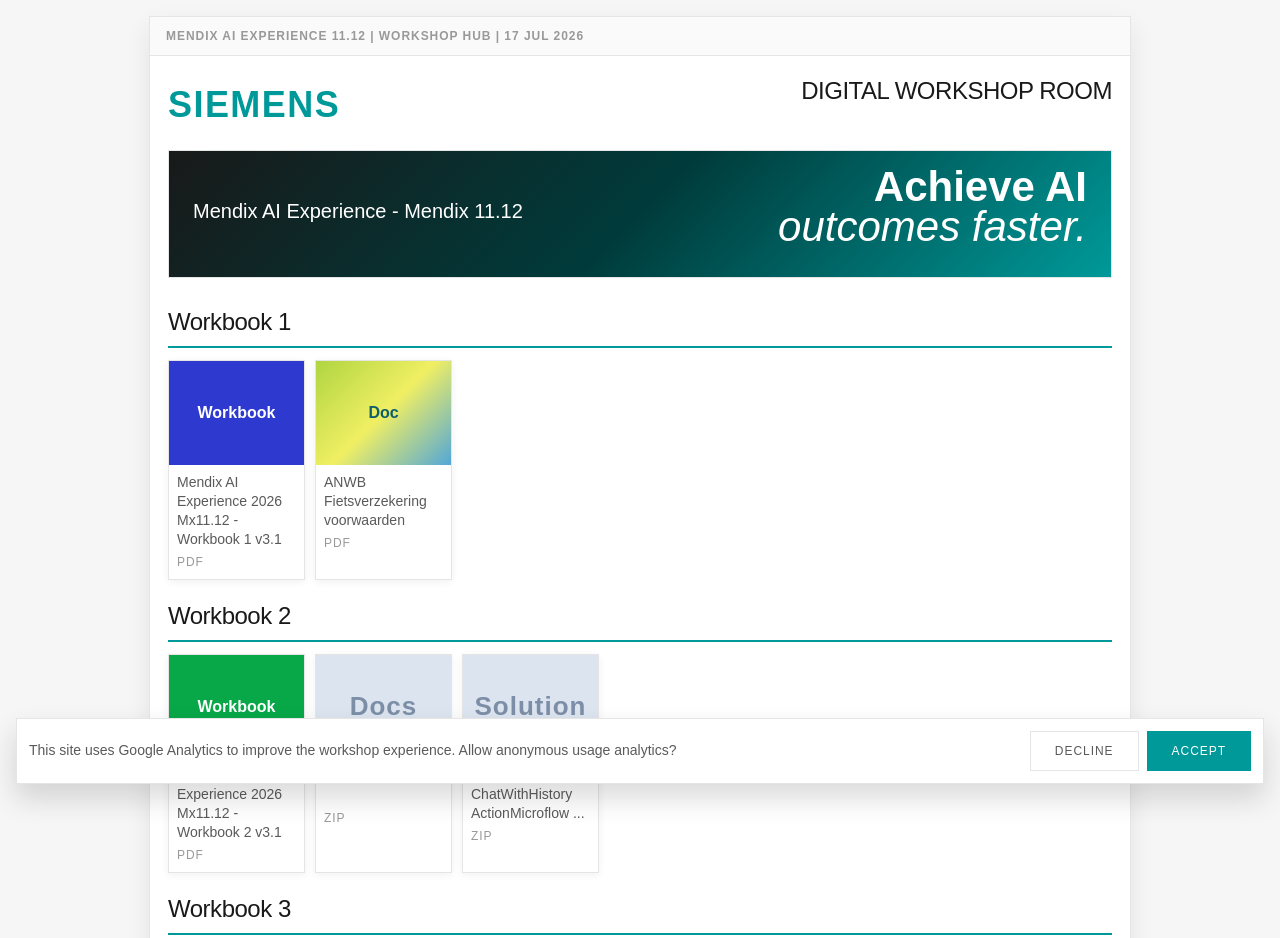
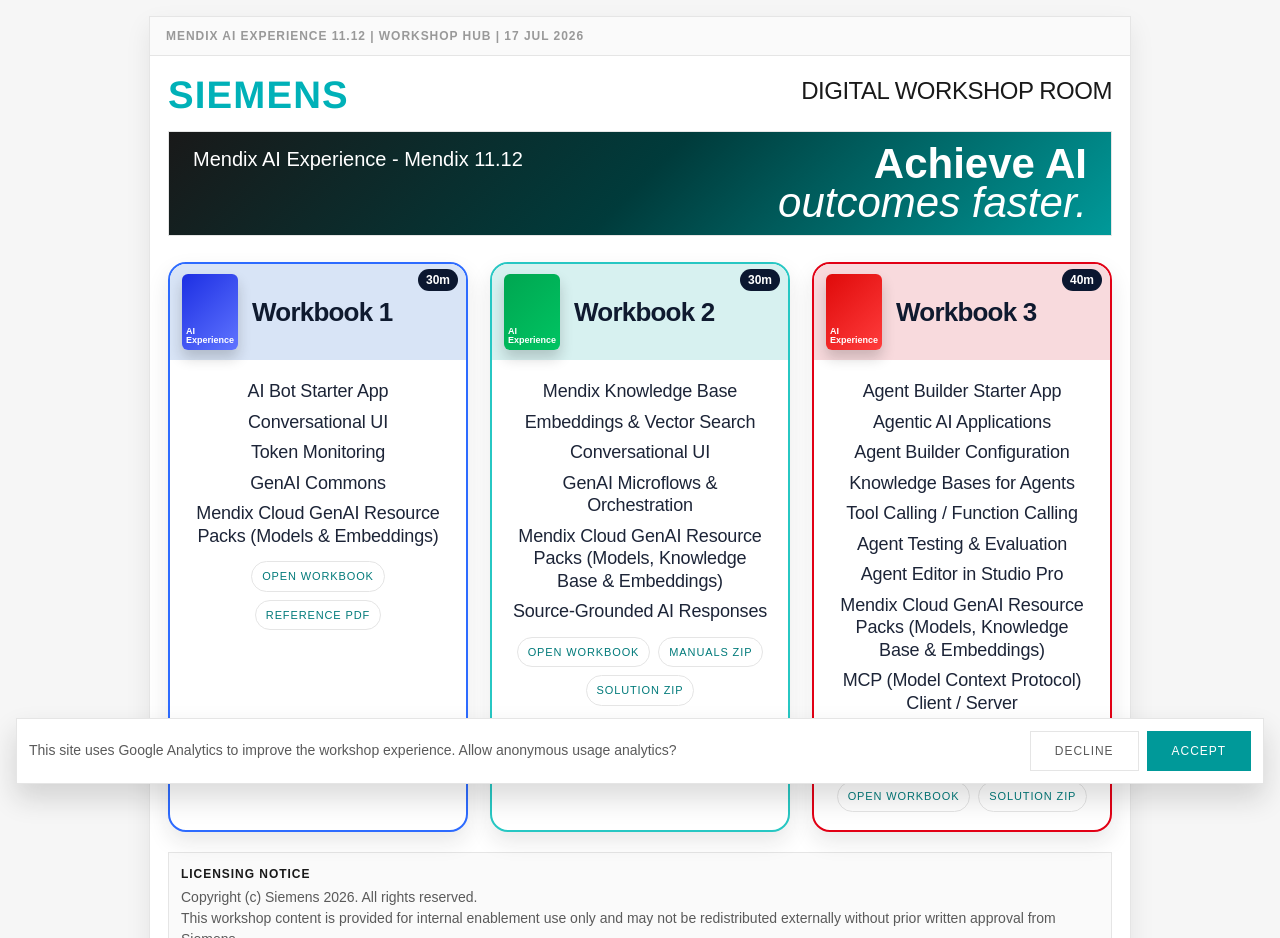
Before and after one commit to joshuamoesa/mendix-howtos, a plain HTML site: page docs/index.html in a window 1280 px wide. Shown: the top 938 px of the page. Drawn offline with Linux system fonts and the light colour scheme.

Commit message:
restyled and revamped the html page.

```diff
--- a/docs/index.html
+++ b/docs/index.html
@@ -96,10 +96,19 @@
 			}
 
 			.brand-mark {
-				font-size: 36px;
-				letter-spacing: 0.04em;
-				color: var(--siemens-petrol);
+				display: inline-block;
+				padding: 0;
+				background: transparent;
+				border-radius: 0;
+				font-family: "Helvetica Neue", Arial, sans-serif;
+				font-size: clamp(28px, 3vw, 42px);
+				line-height: 0.9;
+				letter-spacing: 0.03em;
+				color: #00b1b8;
 				font-weight: 700;
+				text-transform: uppercase;
+				white-space: nowrap;
+				box-shadow: none;
 			}
 
 			.page-title {
@@ -113,34 +122,171 @@
 			}
 
 			.hero-banner {
-				height: 126px;
+				min-height: 0;
 				border: 1px solid var(--siemens-gray-lighter);
 				background: linear-gradient(135deg, var(--siemens-gray-dark) 0%, #003b3b 50%, var(--siemens-petrol) 100%);
-				position: relative;
+				display: flex;
+				justify-content: space-between;
+				align-items: flex-start;
+				gap: 18px;
+				padding: 12px 24px;
 				overflow: hidden;
 				margin-bottom: 26px;
 			}
 
 			.hero-subtitle {
-				position: absolute;
-				left: 24px;
-				top: 45px;
 				color: #fff;
-				font-size: 20px;
+				font-size: clamp(16px, 2vw, 20px);
 				font-weight: 400;
-				max-width: 56%;
+				max-width: 58%;
+				align-self: flex-start;
 			}
 
 			.hero-title {
-				position: absolute;
-				right: 24px;
-				top: 16px;
 				color: #fff;
-				font-size: 42px;
+				font-size: clamp(28px, 4.2vw, 42px);
 				font-weight: 700;
 				text-align: right;
 				line-height: 0.95;
-				max-width: 43%;
+				max-width: 40%;
+				margin-left: auto;
+			}
+
+			.workbook-grid {
+				display: grid;
+				grid-template-columns: repeat(3, minmax(0, 1fr));
+				gap: 22px;
+				margin-bottom: 20px;
+			}
+
+			.workbook-card {
+				background: #fff;
+				border: 2px solid var(--card-accent);
+				border-radius: 18px;
+				overflow: hidden;
+				box-shadow: 0 10px 22px rgba(25, 25, 25, 0.1);
+				transition: transform 150ms ease, box-shadow 150ms ease;
+			}
+
+			.workbook-card:hover {
+				transform: translateY(-3px);
+				box-shadow: 0 16px 30px rgba(25, 25, 25, 0.15);
+			}
+
+			.workbook-head {
+				position: relative;
+				display: flex;
+				align-items: center;
+				gap: 14px;
+				padding: 10px 12px;
+				background: var(--card-bg);
+			}
+
+			.workbook-cover {
+				width: 48px;
+				height: 68px;
+				border-radius: 6px;
+				box-shadow: 0 8px 14px rgba(25, 25, 25, 0.2);
+				background: linear-gradient(135deg, var(--cover-1) 0%, var(--cover-2) 100%);
+				color: #fff;
+				display: flex;
+				align-items: flex-end;
+				font-size: 9px;
+				font-weight: 700;
+				padding: 4px;
+				line-height: 1.1;
+			}
+
+			.workbook-heading {
+				font-size: 26px;
+				line-height: 1;
+				font-weight: 800;
+				letter-spacing: -0.03em;
+				color: #0f1a2f;
+			}
+
+			.workbook-time {
+				position: absolute;
+				right: 8px;
+				top: 5px;
+				background: #0b1730;
+				color: #fff;
+				font-size: 12px;
+				font-weight: 700;
+				line-height: 1;
+				padding: 5px 8px;
+				border-radius: 999px;
+			}
+
+			.workbook-body {
+				padding: 20px 20px 18px;
+			}
+
+			.workbook-title {
+				margin: 0 0 12px;
+				font-size: 48px;
+				font-weight: 800;
+				letter-spacing: -0.03em;
+				text-align: center;
+				color: #0f1a2f;
+			}
+
+			.workbook-topics {
+				list-style: none;
+				margin: 0;
+				padding: 0;
+				text-align: center;
+			}
+
+			.workbook-topics li {
+				font-size: 18px;
+				font-weight: 500;
+				letter-spacing: -0.01em;
+				color: #1c2437;
+				line-height: 1.25;
+				margin-bottom: 8px;
+			}
+
+			.workbook-links {
+				margin-top: 14px;
+				display: flex;
+				justify-content: center;
+				gap: 8px;
+				flex-wrap: wrap;
+			}
+
+			.workbook-links a {
+				display: inline-block;
+				padding: 6px 10px;
+				font-size: 11px;
+				text-transform: uppercase;
+				letter-spacing: 0.08em;
+				color: var(--siemens-petrol-dark);
+				border: 1px solid var(--siemens-gray-lighter);
+				border-radius: 999px;
+				text-decoration: none;
+				background: #fff;
+			}
+
+			.card-one {
+				--card-accent: #2d6bff;
+				--card-bg: #d8e4f6;
+				--cover-1: #1d2fe3;
+				--cover-2: #5f74ff;
+			}
+
+			.card-two {
+				--card-accent: #27c7c3;
+				--card-bg: #d7f1f0;
+				--cover-1: #00a651;
+				--cover-2: #00c462;
+			}
+
+			.card-three {
+				--card-accent: #e20015;
+				--card-bg: #f8dadd;
+				--cover-1: #df0a0a;
+				--cover-2: #ff3c3c;
 			}
 
 			.section {
@@ -299,8 +445,29 @@
 					max-width: none;
 				}
 
+				.hero-banner {
+					padding: 14px 16px;
+					gap: 10px;
+					flex-direction: column;
+				}
+
 				.hero-title {
 					font-size: 32px;
+					text-align: left;
+					margin-left: 0;
+				}
+
+				.workbook-grid {
+					grid-template-columns: 1fr;
+				}
+
+				.workbook-title,
+				.workbook-heading {
+					font-size: 44px;
+				}
+
+				.workbook-topics li {
+					font-size: 17px;
 				}
 			}
 		</style>
@@ -328,59 +495,75 @@
 					</div>
 				</div>
 
-				<div class="section">
-					<div class="section-title">Workbook 1</div>
-					<div class="section-divider"></div>
-					<div class="tile-grid">
-						<a class="tile-link" href="Mendix%20AI%20Experience%202026%20Mx1112%20-%20Workbook%201%20v3.1.pdf" target="_blank" rel="noopener noreferrer" style="width:135px; background:#e9e9e9; border:1px solid #d2d2d2; display:block; text-decoration:none; color:inherit;">
-							<div style="height:104px; background:#2d39cf; color:#fff; display:flex; align-items:center; justify-content:center; font-size:16px; font-weight:700;">Workbook</div>
-							<div class="tile-name">Mendix AI Experience 2026 Mx11.12 - Workbook 1 v3.1</div>
-							<div class="tile-filetype">PDF</div>
-						</a>
-						<a class="tile-link" href="ANWB%20Fietsverzekering%20Voorwaarden.pdf" target="_blank" rel="noopener noreferrer" style="width:135px; background:#e9e9e9; border:1px solid #d2d2d2; display:block; text-decoration:none; color:inherit;">
-							<div style="height:104px; background:linear-gradient(135deg,#b0d541,#f0ef63 50%, #53a7d8); display:flex; align-items:center; justify-content:center; color:#0f5f6b; font-size:16px; font-weight:700;">Doc</div>
-							<div class="tile-name">ANWB Fietsverzekering voorwaarden</div>
-							<div class="tile-filetype">PDF</div>
-						</a>
+				<div class="workbook-grid">
+					<div class="workbook-card card-one">
+						<div class="workbook-head">
+							<div class="workbook-cover">AI Experience</div>
+							<div class="workbook-heading">Workbook 1</div>
+							<div class="workbook-time">30m</div>
+						</div>
+						<div class="workbook-body">
+							<ul class="workbook-topics">
+								<li>AI Bot Starter App</li>
+								<li>Conversational UI</li>
+								<li>Token Monitoring</li>
+								<li>GenAI Commons</li>
+								<li>Mendix Cloud GenAI Resource Packs (Models &amp; Embeddings)</li>
+							</ul>
+							<div class="workbook-links">
+								<a href="Mendix%20AI%20Experience%202026%20Mx1112%20-%20Workbook%201%20v3.1.pdf" target="_blank" rel="noopener noreferrer">Open Workbook</a>
+								<a href="ANWB%20Fietsverzekering%20Voorwaarden.pdf" target="_blank" rel="noopener noreferrer">Reference PDF</a>
+							</div>
+						</div>
 					</div>
-				</div>
 
-				<div class="section">
-					<div class="section-title">Workbook 2</div>
-					<div class="section-divider"></div>
-					<div class="tile-grid">
-						<a class="tile-link" href="Mendix%20AI%20Experience%202026%20Mx1112%20-%20Workbook%202%20v3.1.pdf" target="_blank" rel="noopener noreferrer" style="width:135px; background:#e9e9e9; border:1px solid #d2d2d2; display:block; text-decoration:none; color:inherit;">
-							<div style="height:104px; background:#08a748; color:#fff; display:flex; align-items:center; justify-content:center; font-size:16px; font-weight:700;">Workbook</div>
-							<div class="tile-name">Mendix AI Experience 2026 Mx11.12 - Workbook 2 v3.1</div>
-							<div class="tile-filetype">PDF</div>
-						</a>
-						<a class="tile-link" href="https://view.highspot.com/viewer/e1b505bcf3c45fd2433ad5ac4a3994b6" target="_blank" rel="noopener noreferrer" style="width:135px; background:#e9e9e9; border:1px solid #d2d2d2; display:block; text-decoration:none; color:inherit;">
-							  <div style="height:104px; display:flex; align-items:center; justify-content:center; background:#dce4ef; color:#7d8ea7; font-size:26px; font-weight:700; letter-spacing:1px;">Docs</div>
-							<div class="tile-name">Manuals</div>
-							<div class="tile-filetype">ZIP</div>
-						</a>
-						<a class="tile-link" href="ChatContext_ChatWithHistory_ActionMicroflow_MxGenAI_RAG_1112.mpk.zip" target="_blank" rel="noopener noreferrer" style="width:135px; background:#e9e9e9; border:1px solid #d2d2d2; display:block; text-decoration:none; color:inherit;">
-							  <div style="height:104px; display:flex; align-items:center; justify-content:center; background:#dce4ef; color:#7d8ea7; font-size:26px; font-weight:700; letter-spacing:1px;">Solution</div>
-							<div class="tile-name">ChatContext ChatWithHistory ActionMicroflow ...</div>
-							<div class="tile-filetype">ZIP</div>
-						</a>
+					<div class="workbook-card card-two">
+						<div class="workbook-head">
+							<div class="workbook-cover">AI Experience</div>
+							<div class="workbook-heading">Workbook 2</div>
+							<div class="workbook-time">30m</div>
+						</div>
+						<div class="workbook-body">
+							<ul class="workbook-topics">
+								<li>Mendix Knowledge Base</li>
+								<li>Embeddings &amp; Vector Search</li>
+								<li>Conversational UI</li>
+								<li>GenAI Microflows &amp; Orchestration</li>
+								<li>Mendix Cloud GenAI Resource Packs (Models, Knowledge Base &amp; Embeddings)</li>
+								<li>Source-Grounded AI Responses</li>
+							</ul>
+							<div class="workbook-links">
+								<a href="Mendix%20AI%20Experience%202026%20Mx1112%20-%20Workbook%202%20v3.1.pdf" target="_blank" rel="noopener noreferrer">Open Workbook</a>
+								<a href="https://view.highspot.com/viewer/e1b505bcf3c45fd2433ad5ac4a3994b6" target="_blank" rel="noopener noreferrer">Manuals Zip</a>
+								<a href="ChatContext_ChatWithHistory_ActionMicroflow_MxGenAI_RAG_1112.mpk.zip" target="_blank" rel="noopener noreferrer">Solution Zip</a>
+							</div>
+						</div>
 					</div>
-				</div>
 
-				<div class="section">
-					<div class="section-title">Workbook 3</div>
-					<div class="section-divider"></div>
-					<div class="tile-grid">
-						<a class="tile-link" href="Mendix%20AI%20Experience%202026%20Mx1112%20-%20Workbook%203%20v3.1.pdf" target="_blank" rel="noopener noreferrer" style="width:135px; background:#e9e9e9; border:1px solid #d2d2d2; display:block; text-decoration:none; color:inherit;">
-							<div style="height:104px; background:#d80a0a; color:#fff; display:flex; align-items:center; justify-content:center; font-size:16px; font-weight:700;">Workbook</div>
-							<div class="tile-name">Mendix AI Experience 2026 Mx11.12 - Workbook 3 v3.1</div>
-							<div class="tile-filetype">PDF</div>
-						</a>
-						<a class="tile-link" href="MCPServer_AuthorizeUser_Dummy.mpk.zip" target="_blank" rel="noopener noreferrer" style="width:135px; background:#e9e9e9; border:1px solid #d2d2d2; display:block; text-decoration:none; color:inherit;">
-							  <div style="height:104px; display:flex; align-items:center; justify-content:center; background:#dce4ef; color:#7d8ea7; font-size:26px; font-weight:700; letter-spacing:1px;">Solution</div>
-							<div class="tile-name">MCPServer AuthorizeUser Dummy.mpk</div>
-							<div class="tile-filetype">ZIP</div>
-						</a>
+					<div class="workbook-card card-three">
+						<div class="workbook-head">
+							<div class="workbook-cover">AI Experience</div>
+							<div class="workbook-heading">Workbook 3</div>
+							<div class="workbook-time">40m</div>
+						</div>
+						<div class="workbook-body">
+							<ul class="workbook-topics">
+								<li>Agent Builder Starter App</li>
+								<li>Agentic AI Applications</li>
+								<li>Agent Builder Configuration</li>
+								<li>Knowledge Bases for Agents</li>
+								<li>Tool Calling / Function Calling</li>
+								<li>Agent Testing &amp; Evaluation</li>
+								<li>Agent Editor in Studio Pro</li>
+								<li>Mendix Cloud GenAI Resource Packs (Models, Knowledge Base &amp; Embeddings)</li>
+								<li>MCP (Model Context Protocol) Client / Server</li>
+								<li>Claude Desktop / Claude Code Integration</li>
+							</ul>
+							<div class="workbook-links">
+								<a href="Mendix%20AI%20Experience%202026%20Mx1112%20-%20Workbook%203%20v3.1.pdf" target="_blank" rel="noopener noreferrer">Open Workbook</a>
+								<a href="MCPServer_AuthorizeUser_Dummy.mpk.zip" target="_blank" rel="noopener noreferrer">Solution Zip</a>
+							</div>
+						</div>
 					</div>
 				</div>
 
```
